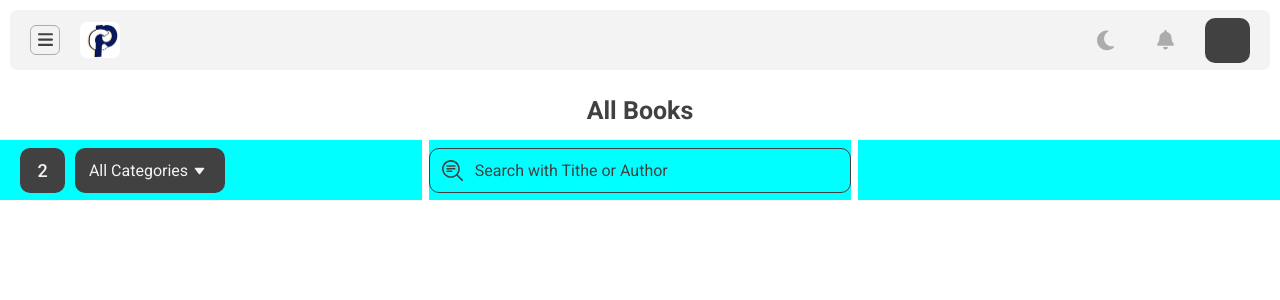
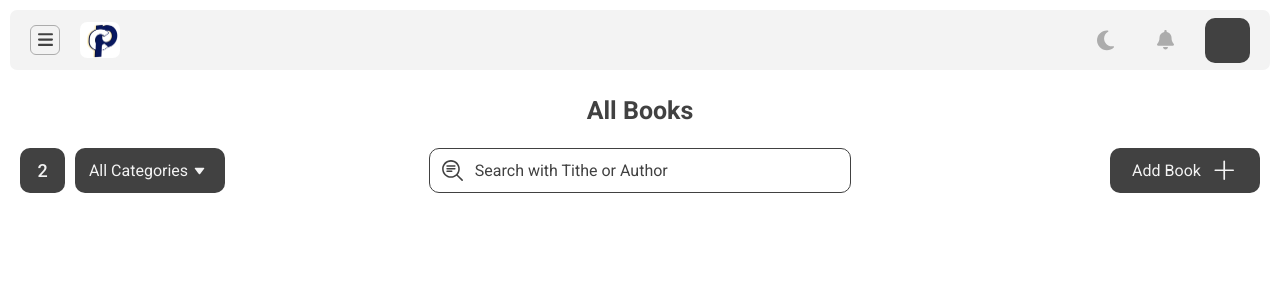
Before and after one commit to AlexNdungu/Catalog-Point, a Django app: page /AllBooks/ in a window 1280 px wide. Shown: the top 300 px of the page. Run offline with Django 4.2, Linux system fonts and the light colour scheme.

Commit message:
All books list

```diff
--- a/Static/Css/Main/all_books.css
+++ b/Static/Css/Main/all_books.css
@@ -39,7 +39,6 @@
 .search_bar_section_child {
     width: 33%;
     height: 100%;
-    background-color: aqua;
 }
 
 
@@ -142,3 +141,40 @@
     border: 1px solid #406CEE;
     fill: #406CEE;
 }
+
+/* Add Book section */
+.search_bar_section_child:nth-child(3) {
+    display: flex;
+    align-items: center;
+    justify-content: flex-end;
+    padding-right: 20px;
+}
+
+.add_book_button {
+    width: 150px;
+    height: 45px;
+    display: flex;
+    align-items: center;
+    justify-content: center;
+    border-radius: 10px;
+    background-color: #414141;
+    color: #f3f3f3;
+    fill: #f3f3f3;
+    cursor: pointer;
+    transition: 0.2s ease-in-out;
+}
+
+.add_book_button:hover {
+    background-color: #406CEE;
+}
+
+.add_book_button span {
+    margin-left: 10px;
+    margin-right: 10px;
+    font-size: 16px;
+}
+
+.add_book_button svg {
+    margin-right: 10px;
+    width: 27px;
+}
--- a/Templates/Main/all_books.html
+++ b/Templates/Main/all_books.html
@@ -45,7 +45,12 @@
                     <input type="text" placeholder="Search with Tithe or Author">
                 </div>
             </div>
-            <div class="search_bar_section_child" ></div>
+            <div class="search_bar_section_child" >
+                <a href="/NewBook/" class="add_book_button">
+                    <span>Add Book</span>
+                    <svg clip-rule="evenodd" fill-rule="evenodd" stroke-linejoin="round" stroke-miterlimit="2" viewBox="0 0 24 24" xmlns="http://www.w3.org/2000/svg"><path d="m11 11h-7.25c-.414 0-.75.336-.75.75s.336.75.75.75h7.25v7.25c0 .414.336.75.75.75s.75-.336.75-.75v-7.25h7.25c.414 0 .75-.336.75-.75s-.336-.75-.75-.75h-7.25v-7.25c0-.414-.336-.75-.75-.75s-.75.336-.75.75z" fill-rule="nonzero"/></svg>
+                </a>
+            </div>
 
         </div>
     </div>
```
